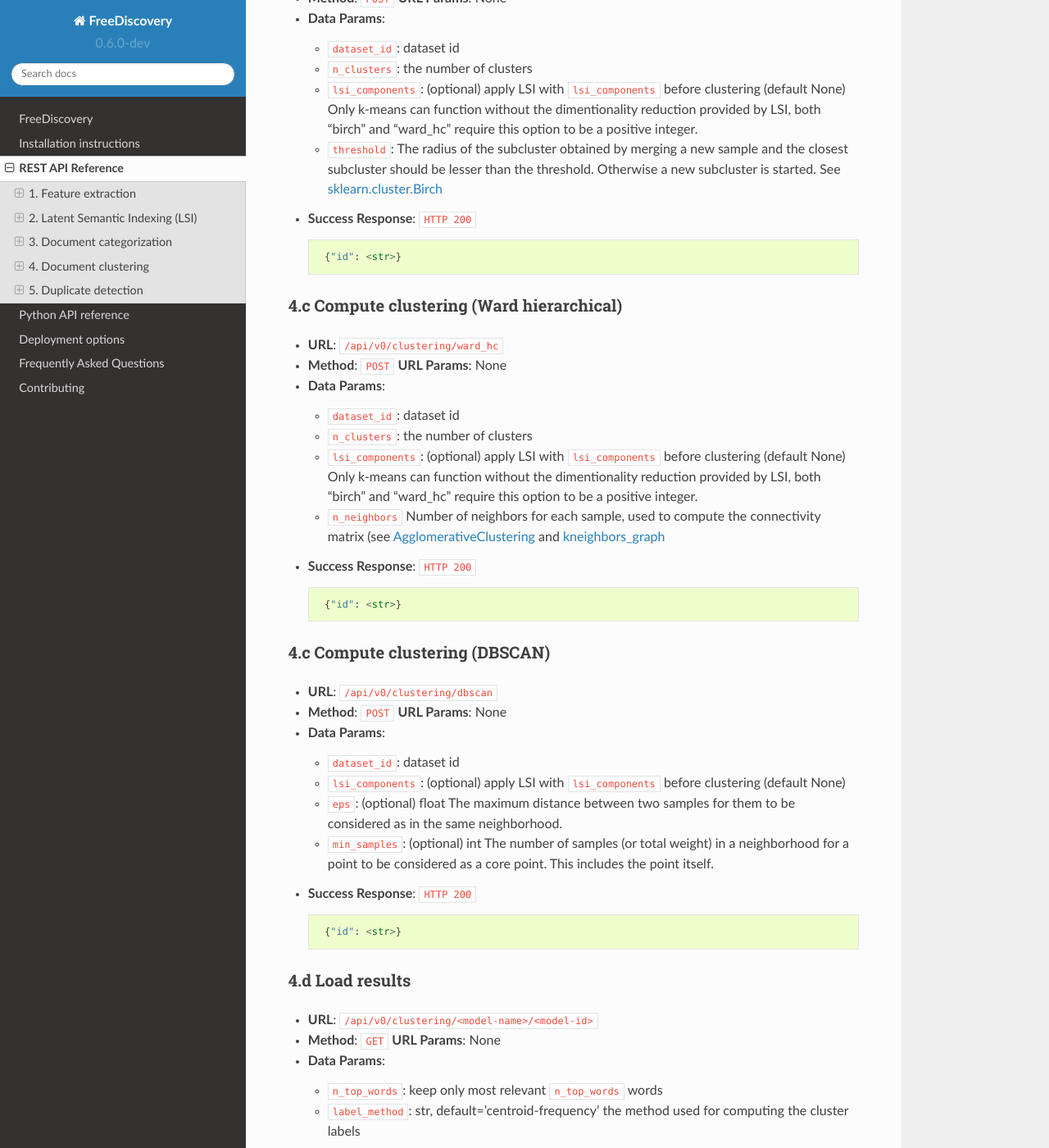
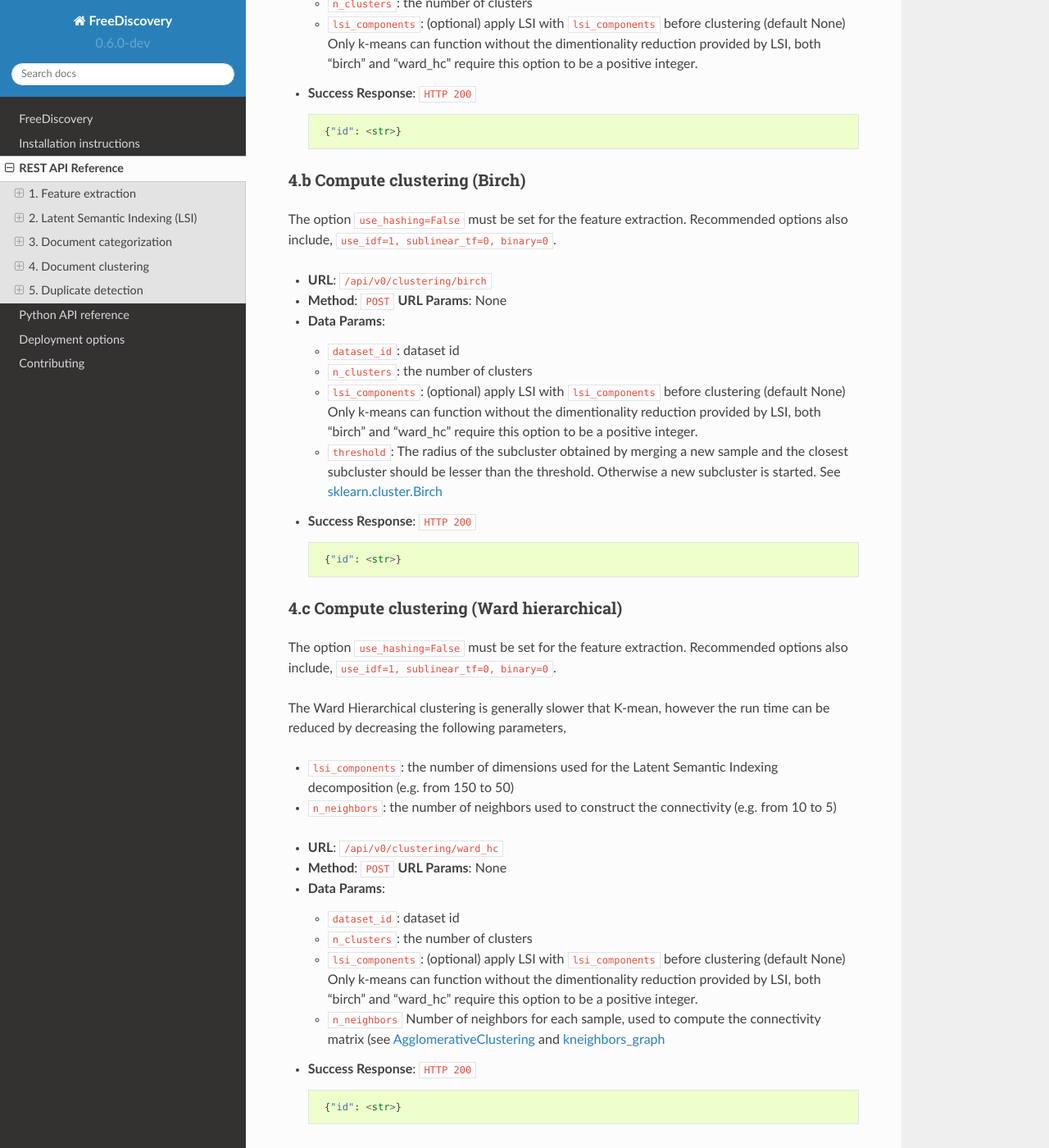
Before and after one commit to FreeDiscovery/FreeDiscovery, a Sphinx documentation site: the page built from doc/API_reference.md, in a window 1280 px wide and 1400 px high, scrolled down 5620 px. Shown: the whole window at 82% size. Built offline with Sphinx 7.4.7 and the Read the Docs theme 2.0.0, drawn with Linux system fonts in a browser that asks for light colours; pages that are not in the unit, such as notebooks, are missing from menus; some of the changed text lies outside the part shown.

Commit message:
Removed FAQ section from the docs

```diff
--- a/doc/API_reference.md
+++ b/doc/API_reference.md
@@ -93,6 +93,10 @@ Initialize the feature extraction on a document collection.
 
 ### 2.a Build the LSI model
 
+The option `use_hashing=True` must be set for the feature extraction. Recommended options also include, `use_idf=1, sublinear_tf=0, binary=0`.
+
+The recommended value for the `n_components` (dimensions of the SVD decompositions) is in the [100, 200] range.
+
  * **URL**: `/api/v0/lsi/`
  * **Method**: `POST` **URL Params**: None
  * **Data Params**:
@@ -143,6 +147,8 @@ Initialize the feature extraction on a document collection.
 ## 3. Document categorization
 
 ### 3.a Build the categorization model
+
+The option `use_hashing=True` must be set for the feature extraction. Recommended options also include, `use_idf=1, sublinear_tf=0, binary=0`.
 
  * **URL**: `/api/v0/categorization/`
  * **Method**: `POST` **URL Params**: None
@@ -214,6 +220,8 @@ Predict document categorization with a previously trained model
 
 ### 4.a Compute clustering (K-mean)
 
+The option `use_hashing=False` must be set for the feature extraction. Recommended options also include, `use_idf=1, sublinear_tf=0, binary=0`.
+
  * **URL**: `/api/v0/clustering/k-mean`
  * **Method**: `POST` **URL Params**: None
  * **Data Params**:
@@ -227,6 +235,8 @@ Predict document categorization with a previously trained model
         {"id": <str>}
 
 ### 4.b Compute clustering (Birch)
+
+The option `use_hashing=False` must be set for the feature extraction. Recommended options also include, `use_idf=1, sublinear_tf=0, binary=0`.
 
  * **URL**: `/api/v0/clustering/birch`
  * **Method**: `POST` **URL Params**: None
@@ -243,6 +253,13 @@ Predict document categorization with a previously trained model
         {"id": <str>}
 ### 4.c Compute clustering (Ward hierarchical)
 
+The option `use_hashing=False` must be set for the feature extraction. Recommended options also include, `use_idf=1, sublinear_tf=0, binary=0`.
+
+The Ward Hierarchical clustering is generally slower that K-mean, however the run time can be reduced by decreasing the following parameters,
+
+   - `lsi_components`: the number of dimensions used for the Latent Semantic Indexing decomposition (e.g. from 150 to 50)
+   - `n_neighbors`:  the number of neighbors used to construct the connectivity (e.g. from 10 to 5)
+
  * **URL**: `/api/v0/clustering/ward_hc`
  * **Method**: `POST` **URL Params**: None
  * **Data Params**:
@@ -256,6 +273,8 @@ Predict document categorization with a previously trained model
 
         {"id": <str>}
 ### 4.c Compute clustering (DBSCAN)
+
+The option `use_hashing=False` must be set for the feature extraction. Recommended options also include, `use_idf=1, sublinear_tf=0, binary=0`.
 
  * **URL**: `/api/v0/clustering/dbscan`
  * **Method**: `POST` **URL Params**: None
@@ -297,6 +316,8 @@ Predict document categorization with a previously trained model
 
 ### 5.a Compute duplicates
 
+The option `use_hashing=False` must be set for the feature extraction. Recommended options also include, `use_idf=1, sublinear_tf=0, binary=0`.
+
  * **URL**: `/api/v0/duplicate-detection/simhash`
  * **Method**: `POST` **URL Params**: None
  * **Data Params**:
--- a/doc/index.rst
+++ b/doc/index.rst
@@ -16,9 +16,8 @@ Contents:
    installation_instructions
    API_reference
    freediscovery
+   auto_examples/index
    deployment
-   faq
-   auto_examples/index
    contributing
 
 ..
```
Also changed, not shown: doc/faq.md (deleted, +0 -31 lines), 3 other files.
